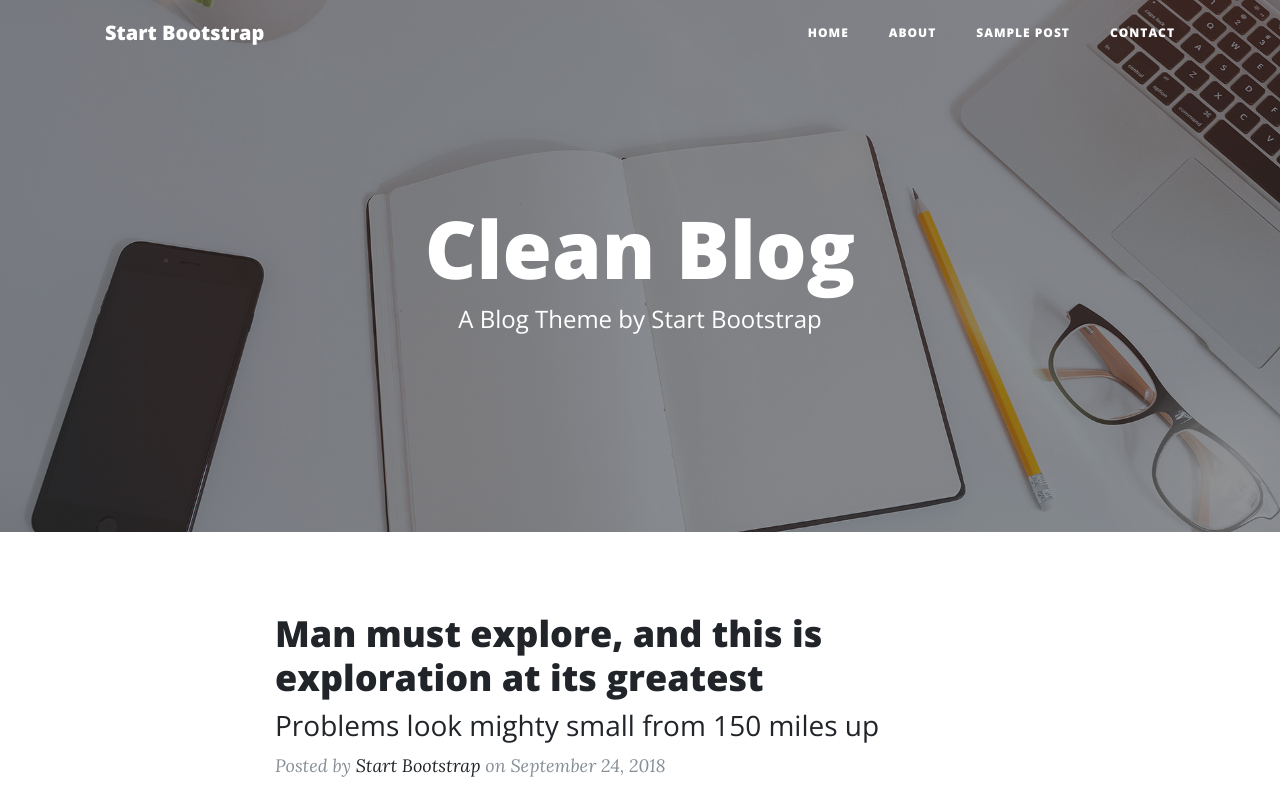
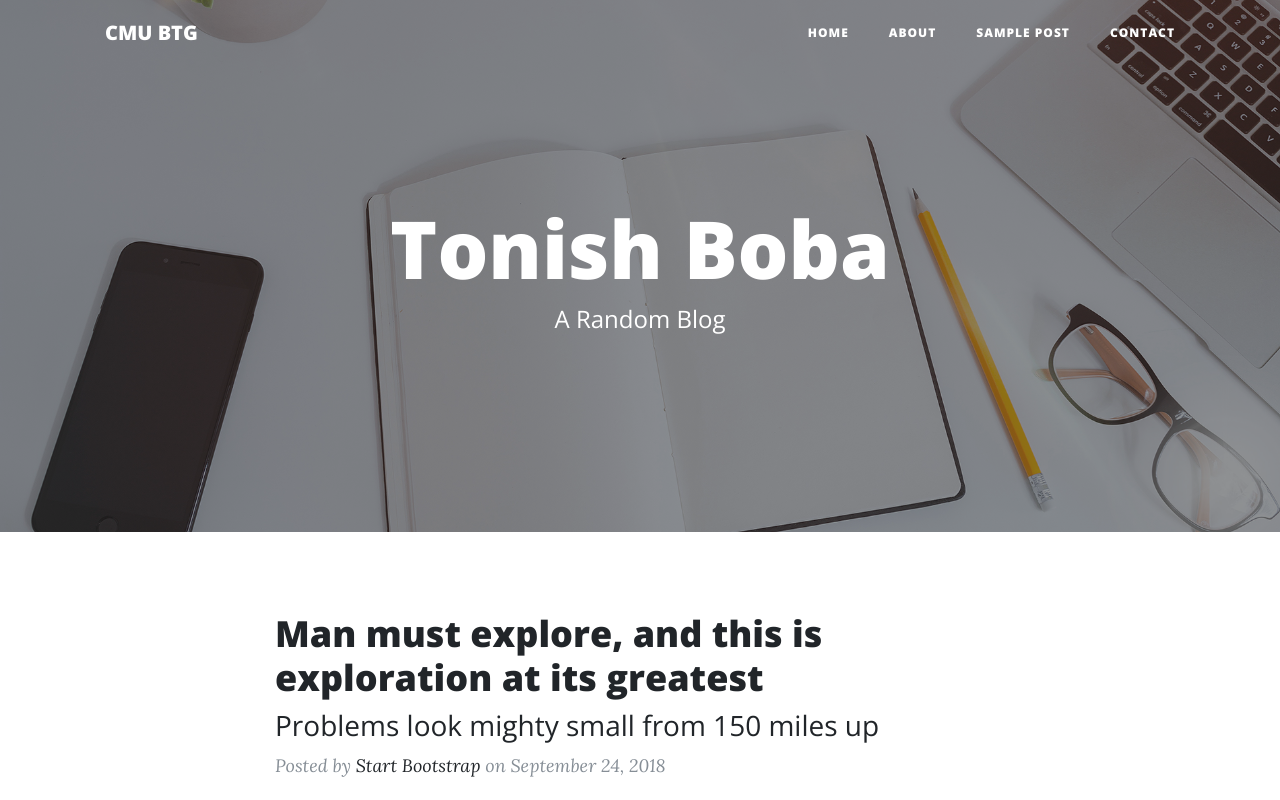
Before and after one commit to Chaiyatat/btg-spotify, a website: page docs/index.html in a window 1280 px wide. Shown: the top 800 px of the page. Drawn offline with nearby package versions, Linux system fonts and the light colour scheme.

```diff
--- a/docs/index.html
+++ b/docs/index.html
@@ -5,10 +5,10 @@
 
     <meta charset="utf-8">
     <meta name="viewport" content="width=device-width, initial-scale=1, shrink-to-fit=no">
-    <meta name="description" content="">
-    <meta name="author" content="">
+    <meta name="description" content="An experimental website highlighting the topic of tonish boba.">
+    <meta name="author" content="CMU BTG">
 
-    <title>Clean Blog - Start Bootstrap Theme</title>
+    <title>Tonish Boba</title>
 
     <!-- Bootstrap core CSS -->
     <link href="vendor/bootstrap/css/bootstrap.min.css" rel="stylesheet">
@@ -28,7 +28,7 @@
     <!-- Navigation -->
     <nav class="navbar navbar-expand-lg navbar-light fixed-top" id="mainNav">
       <div class="container">
-        <a class="navbar-brand" href="index.html">Start Bootstrap</a>
+        <a class="navbar-brand" href="index.html">CMU BTG</a>
         <button class="navbar-toggler navbar-toggler-right" type="button" data-toggle="collapse" data-target="#navbarResponsive" aria-controls="navbarResponsive" aria-expanded="false" aria-label="Toggle navigation">
           Menu
           <i class="fas fa-bars"></i>
@@ -59,8 +59,8 @@
         <div class="row">
           <div class="col-lg-8 col-md-10 mx-auto">
             <div class="site-heading">
-              <h1>Clean Blog</h1>
-              <span class="subheading">A Blog Theme by Start Bootstrap</span>
+              <h1>Tonish Boba</h1>
+              <span class="subheading">A Random Blog</span>
             </div>
           </div>
         </div>
```
